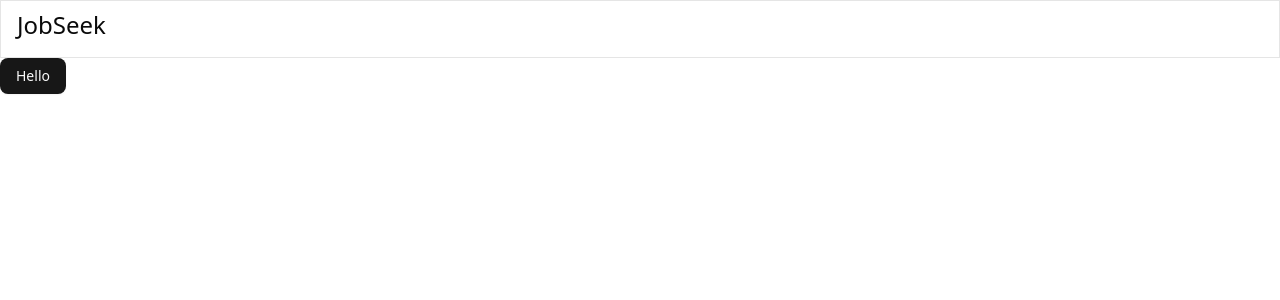
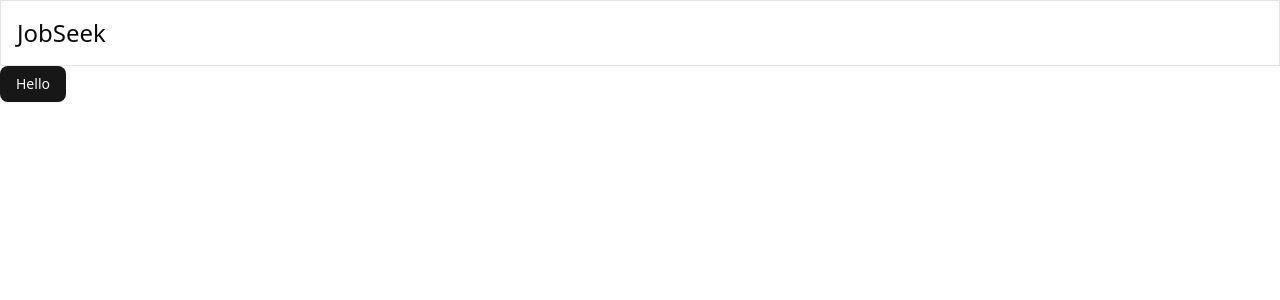
Before and after one commit to losakovvitalik/jobseek, a Next.js app: page / in a window 1280 px wide. Shown: the top 300 px of the page. Built offline with nearby package versions, Linux system fonts and the light colour scheme.

Commit message:
update readmd

```diff
--- a/src/components/layout/header.tsx
+++ b/src/components/layout/header.tsx
@@ -2,7 +2,7 @@ import Typography from '../ui/typography';
 
 const Header = () => {
   return (
-    <div className="bg-background text-foreground border border-b p-4 pt-2 text-sm">
+    <div className="bg-background text-foreground border border-b p-4 text-sm">
       <Typography size={'lg'}>JobSeek</Typography>
     </div>
   );
```
Also changed, not shown: 1 other file (tests, documents, lock files or other folders).
